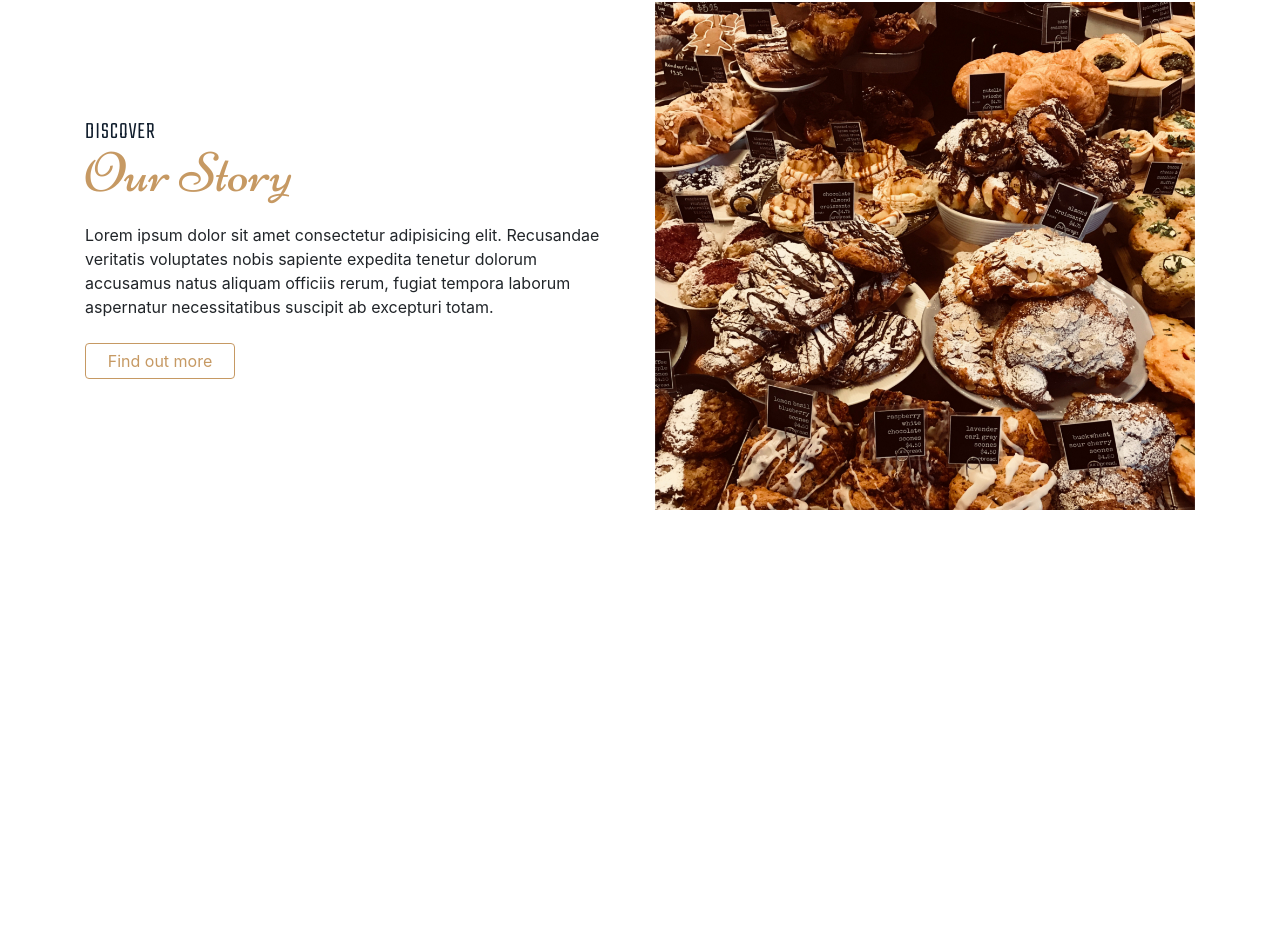
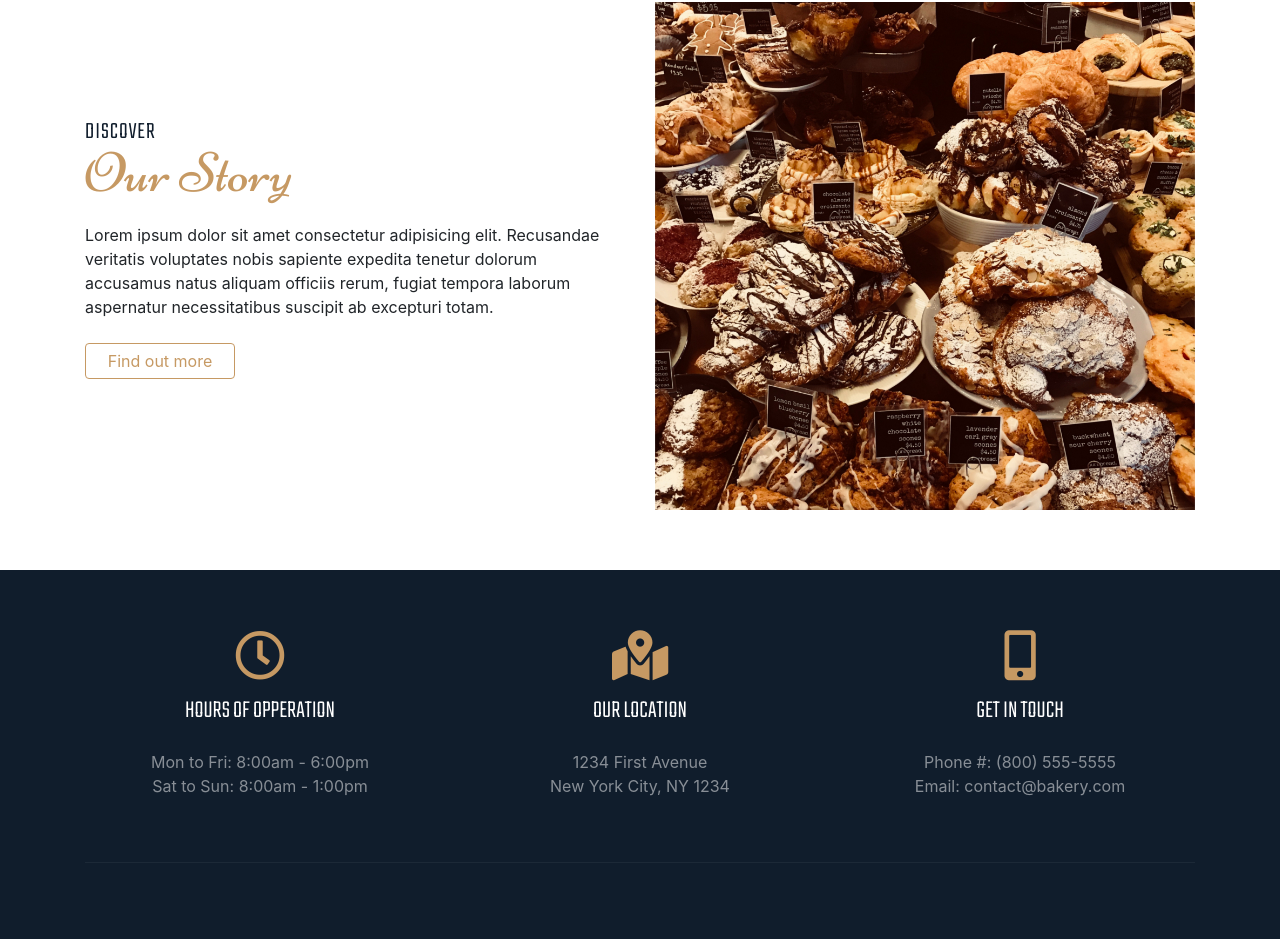
Before and after one commit to andrikoulas7/Responsive-website-with-Bootstrap, a plain HTML site: page index.html in a window 1280 px wide. Shown: the part 858-1797 px from the top of the page. Before the commit the page ends 1428 px from the top, so only its background shows below. Drawn offline with nearby package versions, Linux system fonts and the light colour scheme.

Commit message:
Add - Info menu section and style

```diff
--- a/index.html
+++ b/index.html
@@ -69,6 +69,40 @@
                 </div>
             </div>
         </section>
+
+        <section class="menu" id="menu">
+            <div class="container">
+                <div class="row text-center text-white">
+                    <div class="col-12 col-md-4 mb-4 mb-md-0">
+                        <div class="shop-info">
+                            <i class="far fa-clock mb-3"></i>
+                            <h1 class="mb-4">Hours of opperation</h1>
+                            <p>Mon to Fri: 8:00am - 6:00pm</p>
+                            <p>Sat to Sun: 8:00am - 1:00pm</p>
+                        </div>
+                    </div>
+                    <div class="col-12 col-md-4 mb-4 mb-md-0">
+                        <div class="shop-info">
+                            <i class="fas fa-map-marked-alt mb-3"></i>
+                            <h1 class="mb-4">Our location</h1>
+                            <address>
+                                1234 First Avenue <br>
+                                New York City, NY 1234
+                            </address>
+                        </div>
+                    </div>
+                    <div class="col-12 col-md-4 mb-4 mb-md-0">
+                        <div class="shop-info">
+                            <i class="fas fa-mobile-alt mb-3"></i>
+                            <h1 class="mb-4">Get in touch</h1>
+                            <p>Phone #: (800) 555-5555</p>
+                            <p>Email: contact@bakery.com</p>
+                        </div>
+                    </div>
+                </div>
+                <hr class="mt-5">
+            </div>
+        </section>
     </main>
 
     <!-- <script src="https://kit.fontawesome.com/ba33ab971e.js"></script> -->
--- a/styles.css
+++ b/styles.css
@@ -158,6 +158,32 @@ header > .container {
     background-color: #C69963;
 }
 
+/* Menu */
+.menu {
+    background-color: #101D2C;
+}
+
+.shop-info i {
+    color: #C69963;
+    font-size: 50px;
+}
+
+.shop-info h1 {
+    font-family: 'Teko', sans-serif;
+    font-size: 25px;
+    font-weight: lighter;
+    text-transform: uppercase;
+}
+
+.shop-info p,
+.shop-info address {
+    color: rgba(255, 255, 255, .5);
+}
+
+hr {
+    border-top: 1px solid rgba(255, 255, 255, .05);
+}
+
 @media (min-width: 576px) {
     .navbar-brand {
         max-width: 150px;
```
